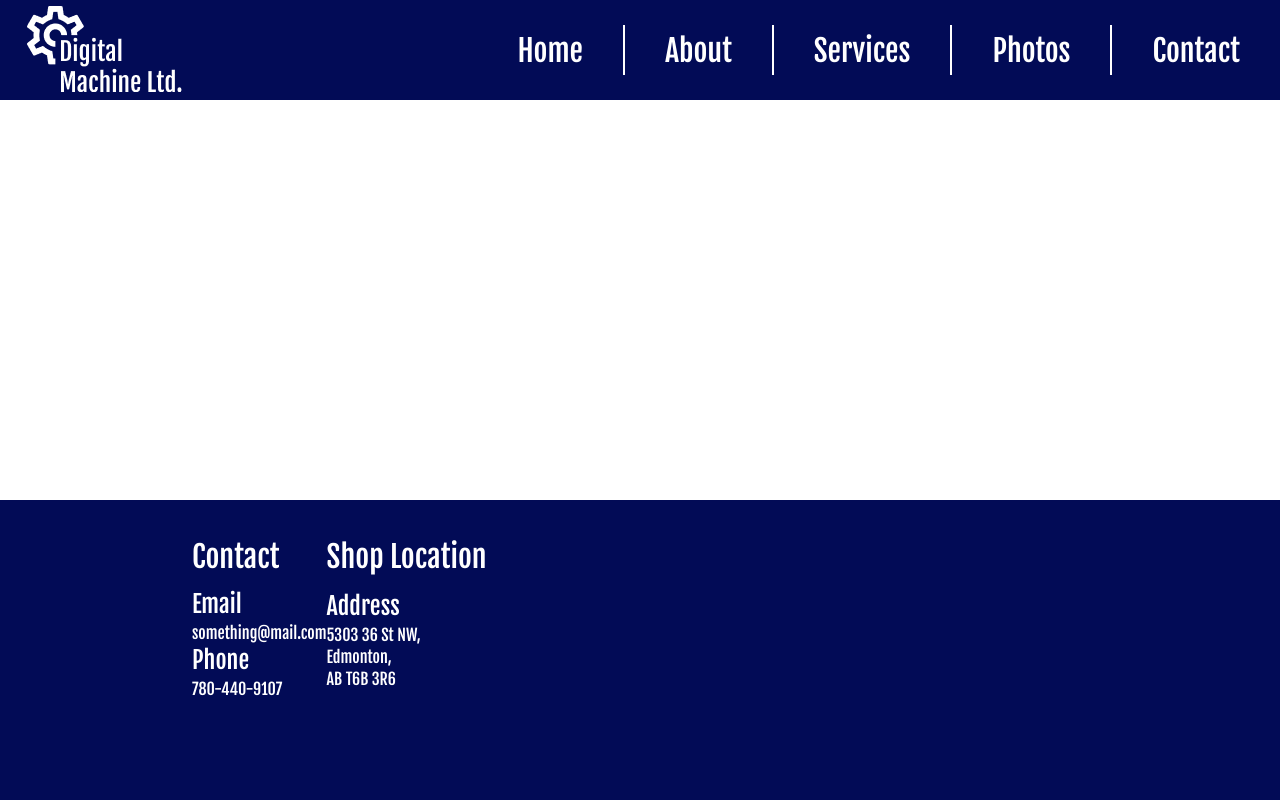
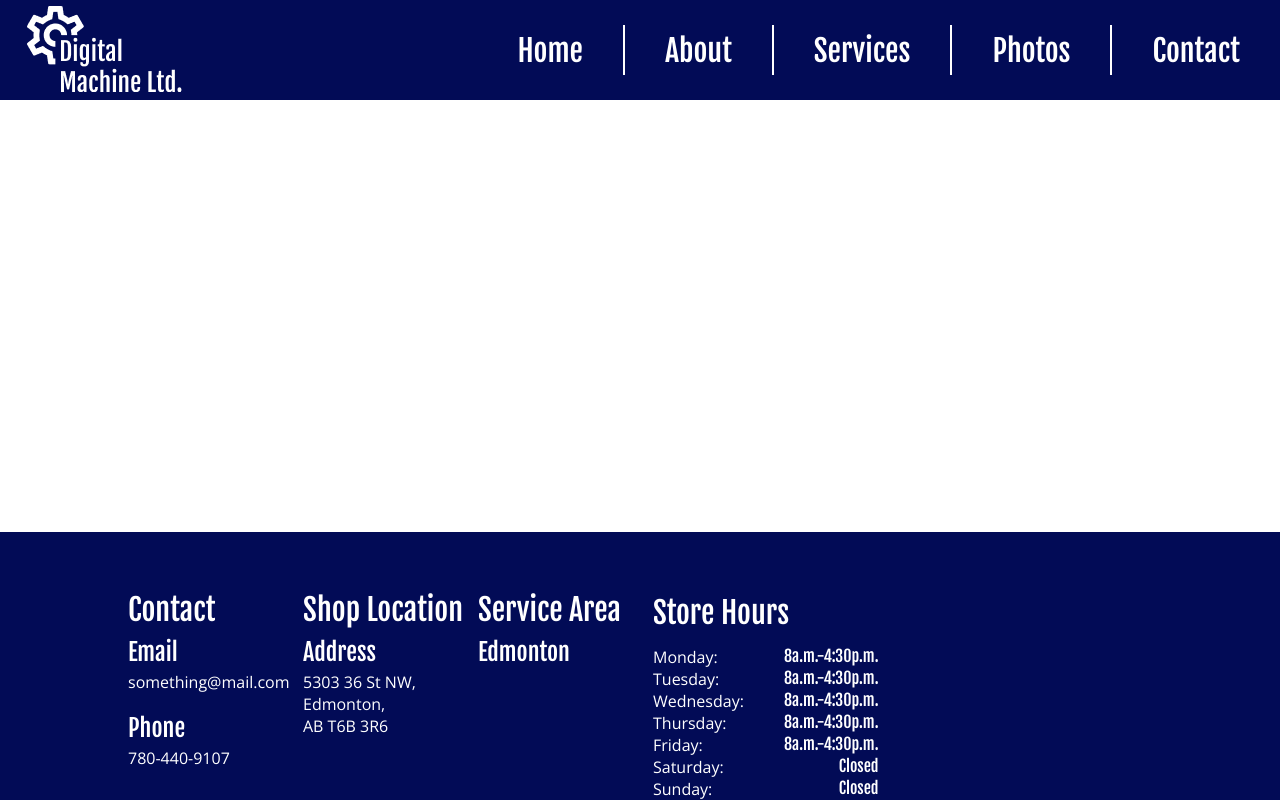
Before and after one commit to Bchiem08/digitalmachine, a React (Create React App) app: page / in a window 1280 px wide. Built offline with nearby package versions, Linux system fonts and the light colour scheme; the HTML template or start-up script is replaced by a standard one.

Commit message:
Add Footer text

```diff
--- a/src/Components/Footer/footer.css
+++ b/src/Components/Footer/footer.css
@@ -3,11 +3,11 @@
   bottom: 0;
   background: #020b56;
   width: 100%;
-  height: 300px;
+  max-height: 1000px;
 }
 
 .footerinfobox {
-  margin-top: 3%;
-  margin-left: 15%;
-  margin-right: 15%;
+  margin-top: 50px;
+  margin-left: 10%;
+  margin-right: 10%;
 }
--- a/src/Components/Footer/footer.js
+++ b/src/Components/Footer/footer.js
@@ -3,6 +3,8 @@ import "./footer.css";
 import Grid from "@material-ui/core/Grid";
 import ContactText from "./footertext/contact";
 import ShopLocationText from "./footertext/shoplocation";
+import ServiceAreaText from "./footertext/servicearea";
+import StoreHourText from "./footertext/storehours";
 
 export default class Footer extends Component {
   render() {
@@ -15,8 +17,12 @@ export default class Footer extends Component {
           <Grid item>
             <ShopLocationText />
           </Grid>
-          <Grid item></Grid>
-          <Grid item></Grid>
+          <Grid item>
+            <ServiceAreaText />
+          </Grid>
+          <Grid item>
+            <StoreHourText />
+          </Grid>
         </Grid>
       </div>
     );
--- a/src/Components/Footer/footertext/contact.js
+++ b/src/Components/Footer/footertext/contact.js
@@ -4,10 +4,11 @@ import "./footertext.css";
 export default class ContactText extends Component {
   render() {
     return (
-      <div className="footerbox">
+      <div>
         <header className="headertext">Contact</header>
         <header className="footertitle">Email</header>
         <p className="footerinfo">something@mail.com</p>
+        <br></br>
         <header className="footertitle">Phone</header>
         <p className="footerinfo">780-440-9107</p>
       </div>
--- a/src/Components/Footer/footertext/footertext.css
+++ b/src/Components/Footer/footertext/footertext.css
@@ -1,23 +1,47 @@
 @import url("https://fonts.googleapis.com/css2?family=Fjalla+One&display=swap");
+@import url("https://fonts.googleapis.com/css2?family=Open+Sans&display=swap");
+
+.footerbox {
+  height: 100%;
+}
 
 .headertext {
+  margin-top: 5%;
+  position: relative;
   font-family: "Fjalla One", sans-serif;
   color: white;
   font-size: 30px;
-  margin-bottom: 10%;
+  margin-bottom: 5%;
+  width: 175px;
 }
 
 .footertitle {
+  position: relative;
+
   font-family: "Fjalla One", sans-serif;
   color: white;
   font-size: 24px;
 }
 
 .footerinfo {
+  position: relative;
+
+  font-family: "Open Sans", sans-serif;
+  color: white;
+  font-size: 16px;
+  height: 18px;
+  margin-block-start: 0.25em;
+  margin-block-end: 0.25em;
+}
+
+.time {
+  position: relative;
+
   font-family: "Fjalla One", sans-serif;
   color: white;
   font-size: 16px;
   height: 18px;
   margin-block-start: 0.25em;
   margin-block-end: 0.25em;
+  text-align: end;
 }
--- a/src/Components/Footer/footertext/servicearea.js
+++ b/src/Components/Footer/footertext/servicearea.js
@@ -0,0 +1,13 @@
+import React, { Component } from "react";
+import "./footertext.css";
+
+export default class ServiceAreaText extends Component {
+  render() {
+    return (
+      <div className="footerbox">
+        <header className="headertext">Service Area</header>
+        <header className="footertitle">Edmonton</header>
+      </div>
+    );
+  }
+}
--- a/src/Components/Footer/footertext/shoplocation.js
+++ b/src/Components/Footer/footertext/shoplocation.js
@@ -4,7 +4,7 @@ import "./footertext.css";
 export default class ShopLocationText extends Component {
   render() {
     return (
-      <div>
+      <div className="footerbox">
         <header className="headertext">Shop Location</header>
         <header className="footertitle">Address</header>
         <p className="footerinfo">5303 36 St NW, </p>
--- a/src/Components/Footer/footertext/storehours.js
+++ b/src/Components/Footer/footertext/storehours.js
@@ -0,0 +1,32 @@
+import React, { Component } from "react";
+import "./footertext.css";
+
+export default class StoreHoursText extends Component {
+  render() {
+    return (
+      <div className="footerbox">
+        <header className="headertext">Store Hours</header>
+        <div style={{ display: "flex" }}>
+          <div style={{ paddingRight: "40px" }}>
+            <p className="footerinfo">Monday:</p>
+            <p className="footerinfo">Tuesday:</p>
+            <p className="footerinfo">Wednesday:</p>
+            <p className="footerinfo">Thursday:</p>
+            <p className="footerinfo">Friday:</p>
+            <p className="footerinfo">Saturday:</p>
+            <p className="footerinfo">Sunday:</p>
+          </div>
+          <div>
+            <p className="time">8a.m.-4:30p.m.</p>
+            <p className="time">8a.m.-4:30p.m.</p>
+            <p className="time">8a.m.-4:30p.m.</p>
+            <p className="time">8a.m.-4:30p.m.</p>
+            <p className="time">8a.m.-4:30p.m.</p>
+            <p className="time">Closed</p>
+            <p className="time">Closed</p>
+          </div>
+        </div>
+      </div>
+    );
+  }
+}
```
